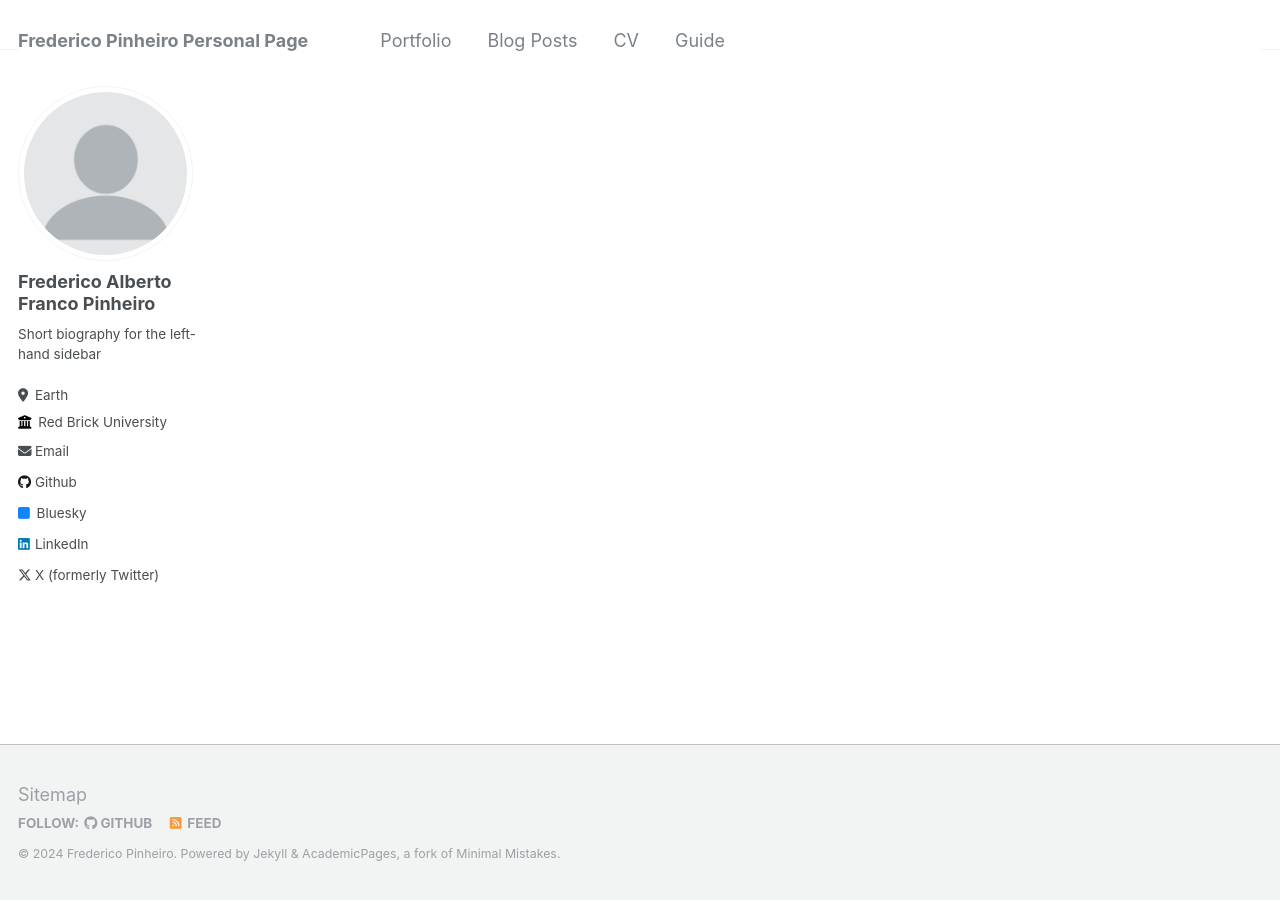
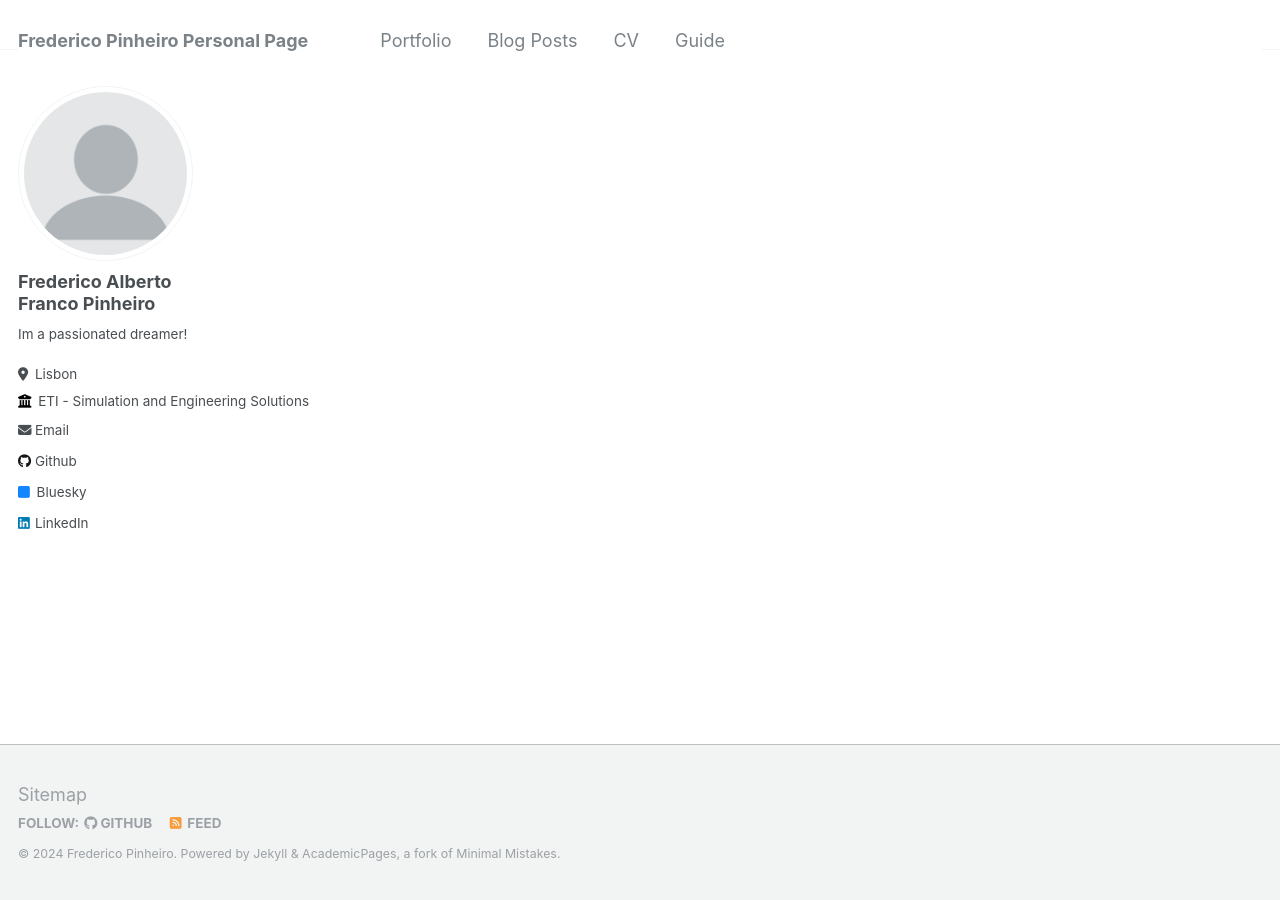
Before and after one commit to fafpinheiro/github-pages, a Jekyll site: the page built from index.md, in a window 1280 px wide. Built offline with Jekyll 4.4.1, drawn with Linux system fonts in a browser that asks for light colours; our own code applies the rules of GitHub Pages for plain Markdown files.

Commit message:
some infos

```diff
--- a/_config.yml
+++ b/_config.yml
@@ -28,11 +28,11 @@ author:
   avatar           : "profile.png"
   name             : "Frederico Alberto Franco Pinheiro"
   pronouns         : # example: "she/her"
-  bio              : "Short biography for the left-hand sidebar"
-  location         : "Earth"
-  employer         : "Red Brick University"
+  bio              : "Im a passionated dreamer!"
+  location         : "Lisbon"
+  employer         : "ETI - Simulation and Engineering Solutions"
   uri              : # URL
-  email            : "none@example.org"
+  email            : "fredpinheiro98@gmail.com"
 
   # Academic websites
   arxiv            : # URL - Update with the correct link to your profile
@@ -68,7 +68,7 @@ author:
   steam            : # Username
   telegram         : # URL
   tumblr           : # Username
-  twitter          : "UniofOxford"  # Replace this with your X / Twitter handle
+  twitter          : # UniofOxford"  # Replace this with your X / Twitter handle
   vine             : # Username
   weibo            : # Username
   wikipedia        : # Username
```
